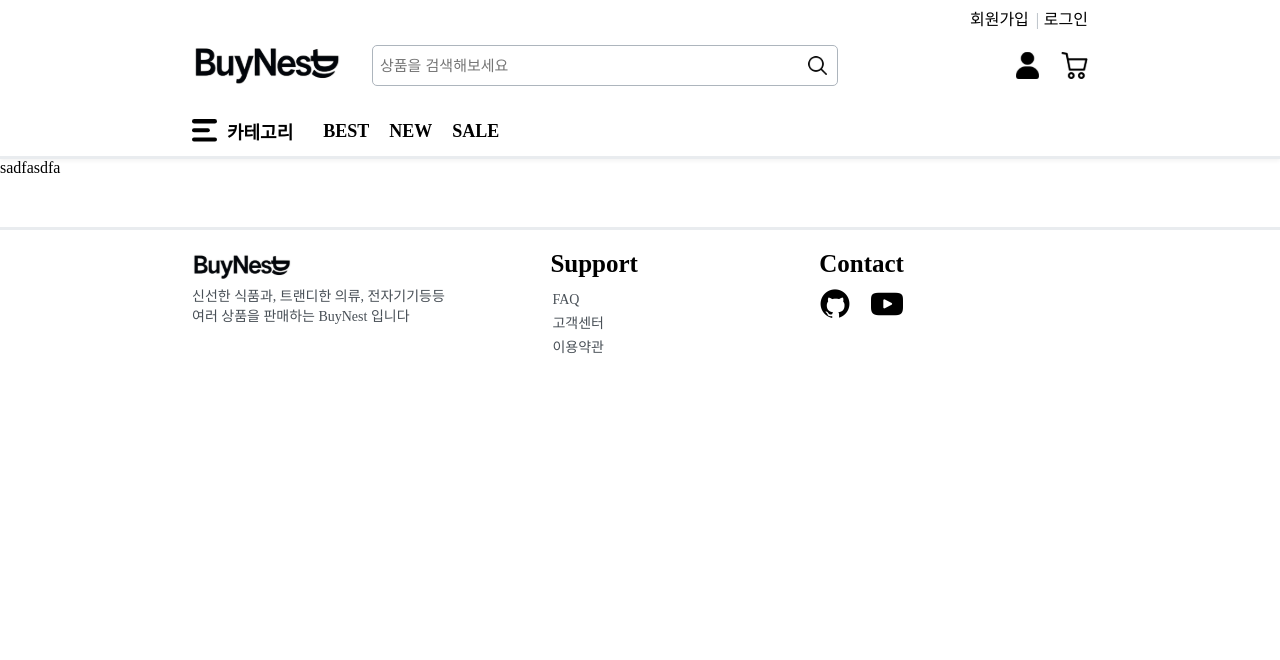
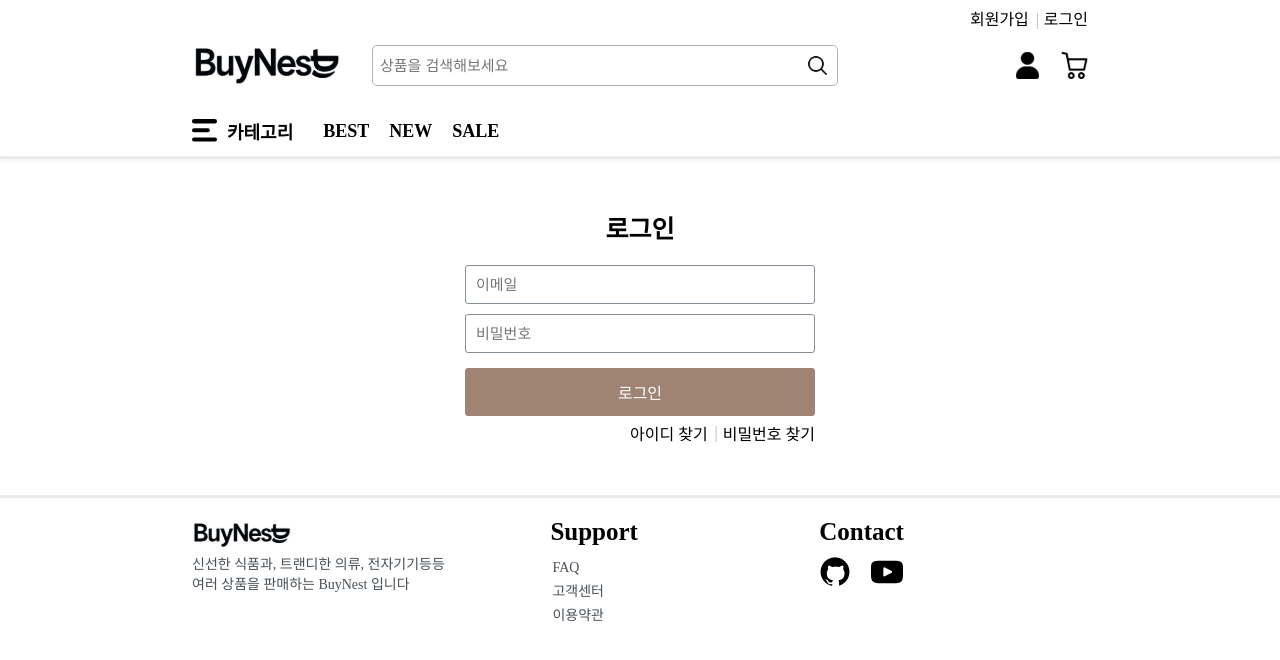
Before and after one commit to ecommerce-kubernetes/front, a React (Vite) app: page /login in a window 1280 px wide. Shown: the top 660 px of the page. Built offline with nearby package versions, Linux system fonts and the light colour scheme.

Commit message:
Feat : 로그인 , 회원가입

```diff
--- a/src/App.css
+++ b/src/App.css
@@ -8,4 +8,7 @@
 
   --gray-4-transparent: rgba(206, 212, 218, 0.5);
   --gray-5-transparent: rgba(173, 181, 189, 0.5);
+
+  --brand-color: #9f8473;
+  --brand-color-hover: #927a6a;
 }
--- /dev/null
+++ b/src/features/auth/components/login/LoginForm.jsx
@@ -0,0 +1,25 @@
+import { Link } from "react-router-dom";
+import styles from "../../../../pages/login/Login.module.css";
+const LoginForm = () => {
+  return (
+    <div className={styles.formContainer}>
+      <div className={styles.inputWrapper}>
+        <input className={styles.inputField} placeholder="이메일" />
+        <input className={styles.inputField} placeholder="비밀번호" />
+      </div>
+      <button className={styles.loginButton}>로그인</button>
+      <div className={styles.authWrapper}>
+        <ul className={styles.loginActionNav}>
+          <li>
+            <Link className={styles.link}>아이디 찾기</Link>
+          </li>
+          <li>
+            <Link className={styles.link}>비밀번호 찾기</Link>
+          </li>
+        </ul>
+      </div>
+    </div>
+  );
+};
+
+export default LoginForm;
--- /dev/null
+++ b/src/features/auth/components/signup/SignupForm.jsx
@@ -0,0 +1,20 @@
+import styles from "../../../../pages/signup/Signup.module.css";
+const SignupForm = () => {
+  return (
+    <div className={styles.formContainer}>
+      <div className={styles.inputWrapper}>
+        <input
+          className={styles.inputField}
+          placeholder="이메일을 입력해주세요"
+        />
+        <input className={styles.inputField} placeholder="비밀번호" />
+        <input className={styles.inputField} placeholder="비밀번호 확인" />
+        <input className={styles.inputField} placeholder="이름" />
+        <input className={styles.inputField} placeholder="휴대폰 번호" />
+      </div>
+      <button className={styles.signupButton}>회원가입</button>
+    </div>
+  );
+};
+
+export default SignupForm;
--- /dev/null
+++ b/src/pages/login/Login.module.css
@@ -0,0 +1,86 @@
+.container {
+  width: 350px;
+  margin: 50px auto 30px;
+}
+.titleWrapper {
+  display: flex;
+  justify-content: center;
+}
+.title {
+  font-size: 25px;
+  font-weight: 700;
+}
+
+.formContainer {
+  margin-top: 20px;
+}
+
+.inputWrapper {
+  display: flex;
+  flex-direction: column;
+  gap: 10px;
+}
+
+.inputField {
+  padding: 10px;
+  border: solid 1px var(--gray-6);
+  border-radius: 3px;
+  outline: none;
+  font-size: 15px;
+}
+.inputField:focus {
+  border: solid 1.5px var(--brand-color);
+}
+
+.loginButton {
+  margin-top: 15px;
+  width: 100%;
+  padding: 12px 5px;
+  background-color: var(--brand-color);
+  border: none;
+  border-radius: 3px;
+  color: white;
+  font-size: 16px;
+  cursor: pointer;
+}
+
+.loginButton:hover {
+  background-color: var(--brand-color-hover);
+}
+
+.loginActionNav {
+  display: flex;
+  list-style: none;
+  padding: 0;
+  margin: 0;
+  justify-content: end;
+}
+
+.authWrapper {
+  margin-top: 5px;
+}
+
+.loginActionNav li {
+  margin-right: 15px;
+  position: relative;
+}
+
+.loginActionNav li::after {
+  content: "|";
+  color: var(--gray-5);
+  position: absolute;
+  right: -10px;
+  top: 50%;
+  transform: translateY(-50%);
+}
+.loginActionNav li:last-child::after {
+  content: "";
+}
+.loginActionNav li:last-child {
+  margin-right: 0;
+}
+
+.link {
+  color: black;
+  text-decoration: none;
+}
--- a/src/pages/login/LoginPage.jsx
+++ b/src/pages/login/LoginPage.jsx
@@ -1,7 +1,18 @@
+import LoginForm from "../../features/auth/components/Login/LoginForm";
 import MainLayout from "../../layout/mainLayout";
+import styles from "./Login.module.css";
 
 const LoginPage = () => {
-  return <MainLayout>sadfasdfa</MainLayout>;
+  return (
+    <MainLayout>
+      <div className={styles.container}>
+        <div className={styles.titleWrapper}>
+          <span className={styles.title}>로그인</span>
+        </div>
+        <LoginForm />
+      </div>
+    </MainLayout>
+  );
 };
 
 export default LoginPage;
--- /dev/null
+++ b/src/pages/signup/Signup.module.css
@@ -0,0 +1,54 @@
+.container {
+  width: 350px;
+  margin: 50px auto 30px;
+}
+.titleWrapper {
+  display: flex;
+  justify-content: center;
+}
+.title {
+  font-size: 25px;
+  font-weight: 700;
+}
+.formContainer {
+  margin-top: 20px;
+}
+.inputWrapper {
+  display: flex;
+  flex-direction: column;
+  gap: 10px;
+}
+.inputField {
+  padding: 10px;
+  border: solid 1px var(--gray-6);
+  border-radius: 3px;
+  outline: none;
+  font-size: 15px;
+}
+.signupButton {
+  margin-top: 15px;
+  width: 100%;
+  padding: 12px 5px;
+  background-color: var(--brand-color);
+  border: none;
+  border-radius: 3px;
+  color: white;
+  font-size: 16px;
+  cursor: pointer;
+}
+
+.signupButton:hover {
+  background-color: var(--brand-color-hover);
+}
+
+.inputField:focus {
+  border: solid 1.5px var(--brand-color);
+}
+.alreadyContainer {
+  margin-top: 7px;
+}
+.alreadyWrapper {
+  display: flex;
+  justify-content: center;
+  gap: 10px;
+}
--- a/src/pages/signup/SignupPage.jsx
+++ b/src/pages/signup/SignupPage.jsx
@@ -1,6 +1,23 @@
+import { Link } from "react-router-dom";
+import SignupForm from "../../features/auth/components/signup/SignupForm";
 import MainLayout from "../../layout/mainLayout";
-
+import styles from "./Signup.module.css";
 const SignupPage = () => {
-  return <MainLayout>asdfasdf</MainLayout>;
+  return (
+    <MainLayout>
+      <div className={styles.container}>
+        <div className={styles.titleWrapper}>
+          <span className={styles.title}>회원가입</span>
+        </div>
+        <SignupForm />
+        <div className={styles.alreadyContainer}>
+          <div className={styles.alreadyWrapper}>
+            <span>이미 회원이신가요?</span>
+            <Link to={"/login"}>로그인하기</Link>
+          </div>
+        </div>
+      </div>
+    </MainLayout>
+  );
 };
 export default SignupPage;
```
Also changed, not shown: src/pages/login/LoginPage.module.css (deleted), src/pages/signup/SignupPage.module.css (deleted).
